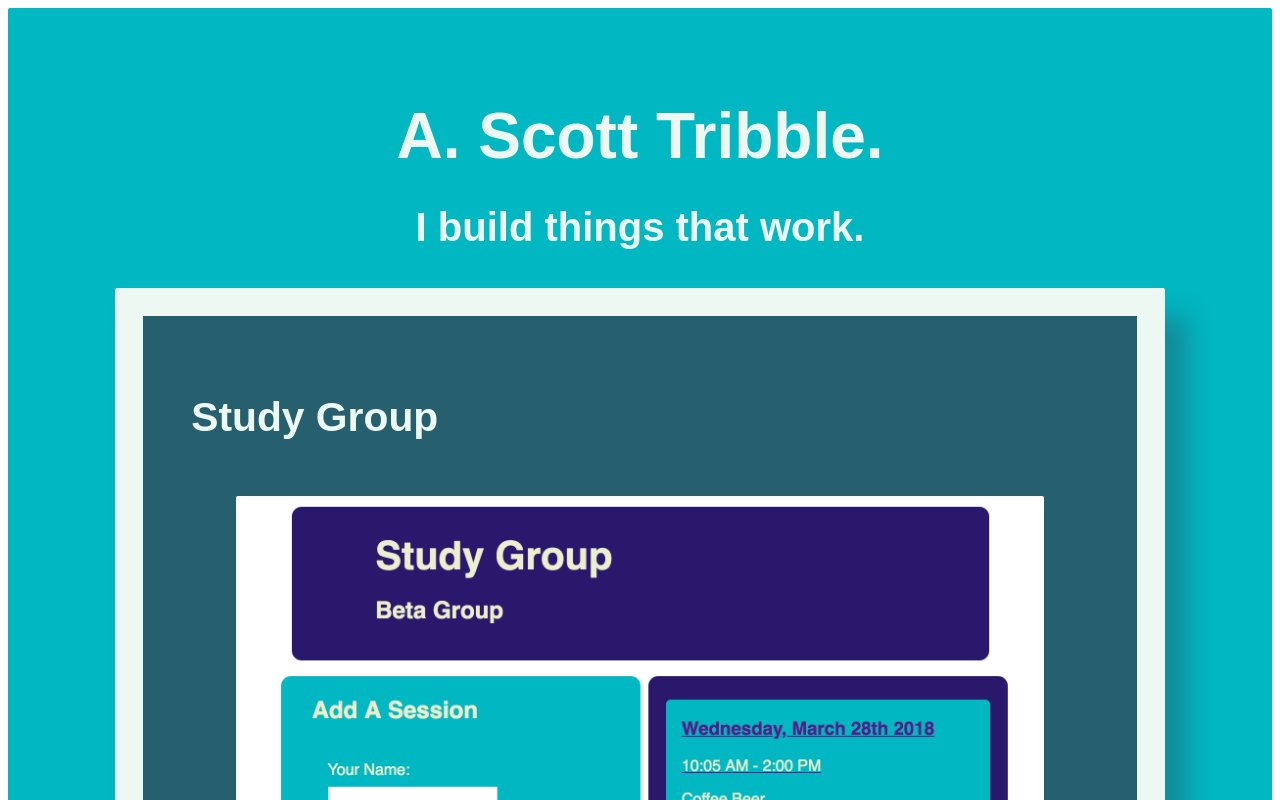
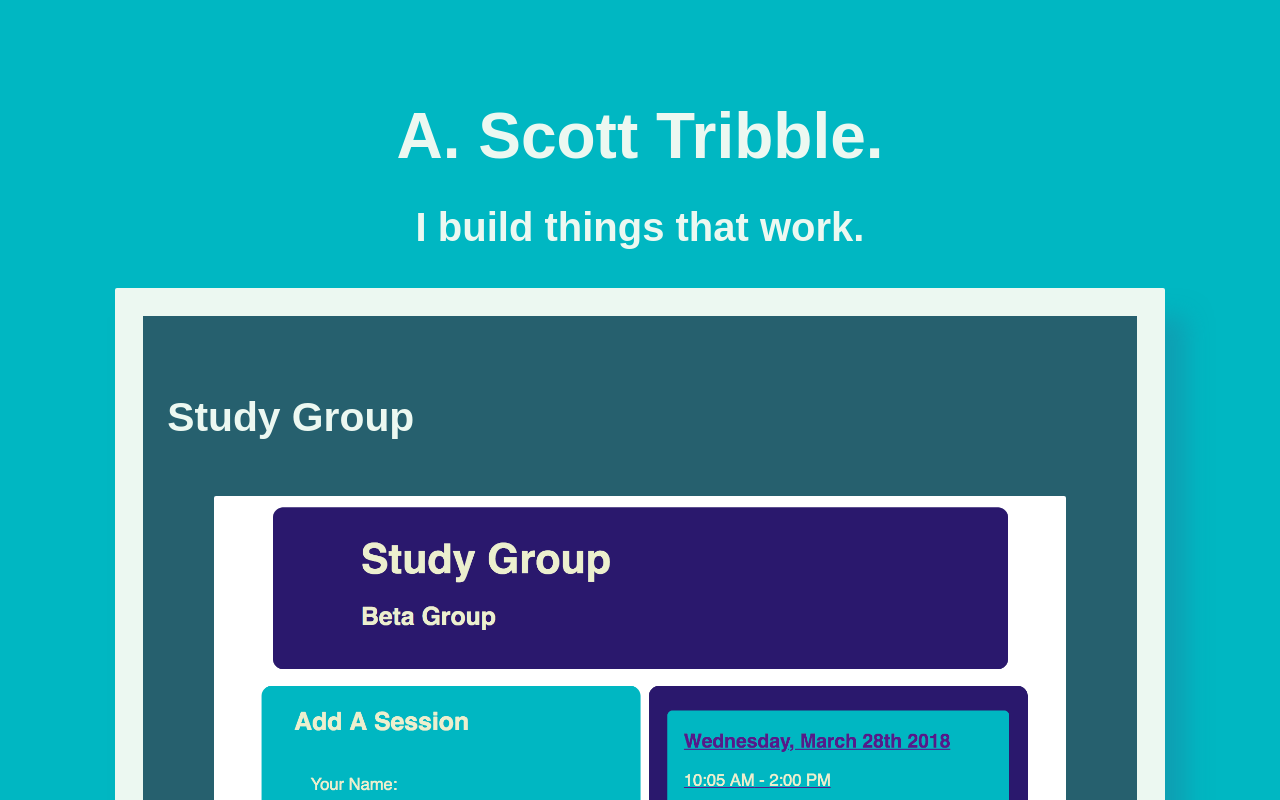
Before and after one commit to thinkful-ei17/scott-portfolio, a website: page public/index.html in a window 1280 px wide. Both pictures are taken after a click on the element "Projects". Shown: the top 800 px of the page. Drawn offline with nearby package versions, Linux system fonts and the light colour scheme; a web font is replaced by a local one.

Commit message:
added background color to the html, other styling

```diff
--- a/public/styles.css
+++ b/public/styles.css
@@ -16,6 +16,10 @@ body * {
   border-radius: 2px;
  }
 
+html {
+  background-color: #00B7C2;
+}
+
 page {
   display: block;
   margin: 0;
@@ -25,25 +29,15 @@ page {
   width: 100%;
   height: 100em;
   text-align: center;
-
-
-/* font-family: 'Crimson Text', serif; */
-font-family: 'Halant', serif;
-
-font-family: 'Cabin', sans-serif;
-font-family: 'ABeeZee', sans-serif;
-
+  font-family: 'ABeeZee', sans-serif;
 }
 
 h1 {
-  /* font-family: 'Crimson Text', serif; */
   font-size: 4em;
   margin-bottom: .5em;
-  /* border-bottom: 1px solid #ECF8F1; */
 }
 
 h2 {
-  /* font-family: 'Crimson Text', serif; */
   font-size: 2.5em;
   padding: 0 .5em .5em;
   margin: 0;
@@ -52,7 +46,6 @@ h2 {
 h4 {
   font-size: 1.7em;
   align-self: center;
-  /* margin-bottom: .7em; */
 }
 
 header {
@@ -98,11 +91,11 @@ a {
    display: none;
  }
 
- .found {
+.found {
   display: flex;
   flex-direction: column;
   margin: 0, auto;
-  padding: 1em 2em;
+  padding: 1em 1em;
   font-size: 1.5em;
   background-color: #26606E;
   position: absolute;
@@ -110,13 +103,20 @@ a {
   left: 9%;
   text-align: left;
   width: 82%;
-  /* max-width: 800px; */
   border: solid 1.2em #ECF8F1;
   box-shadow: .9em 1.2em 1em rgba(38, 96, 110, .5);
-  box-shadow: .9em 1.2em 1em rgba(38, 96, 110, .5);
+  box-shadow: .9em 1.2em 1em rgba(28, 138, 165, 0.5);
+
 }
+/*
+p {
+  display: block;
+  width: 100%;
+} */
 
 .projects {
+  margin-left: 0;
+  margin-right: 0;
   display: flex;
   flex-direction: column;
 }
```
